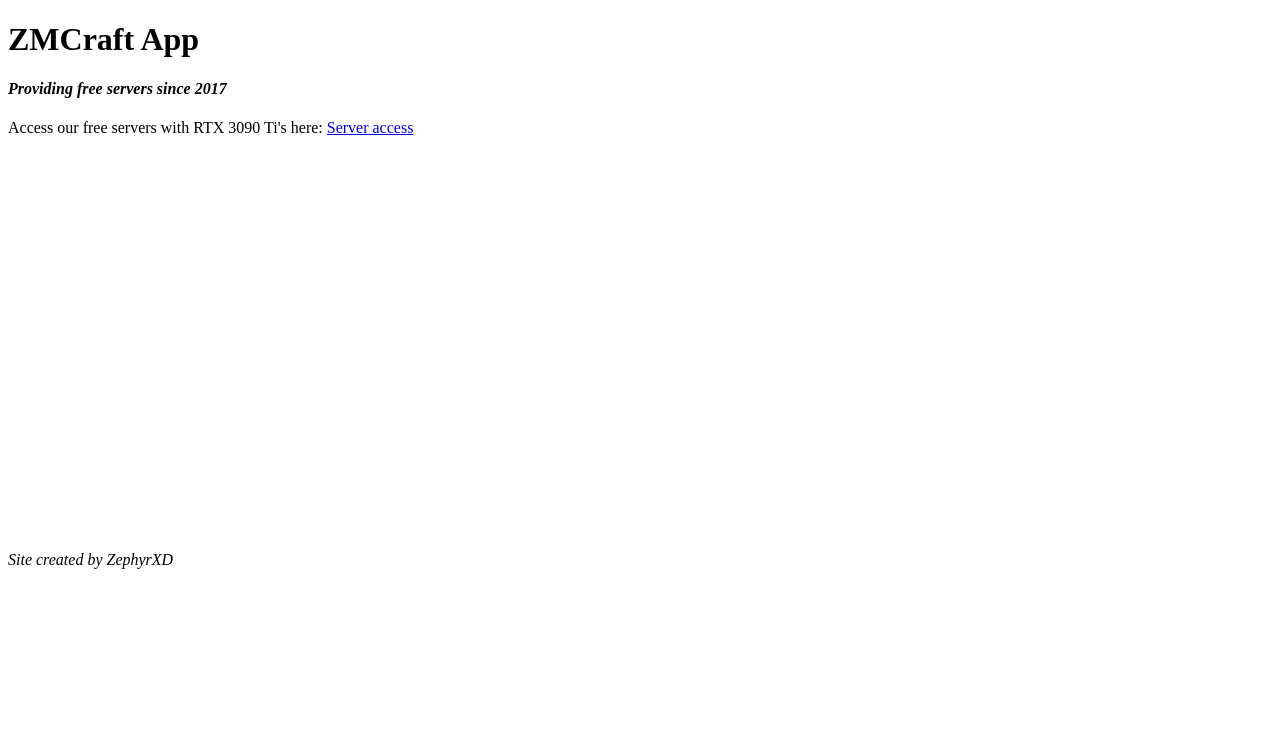
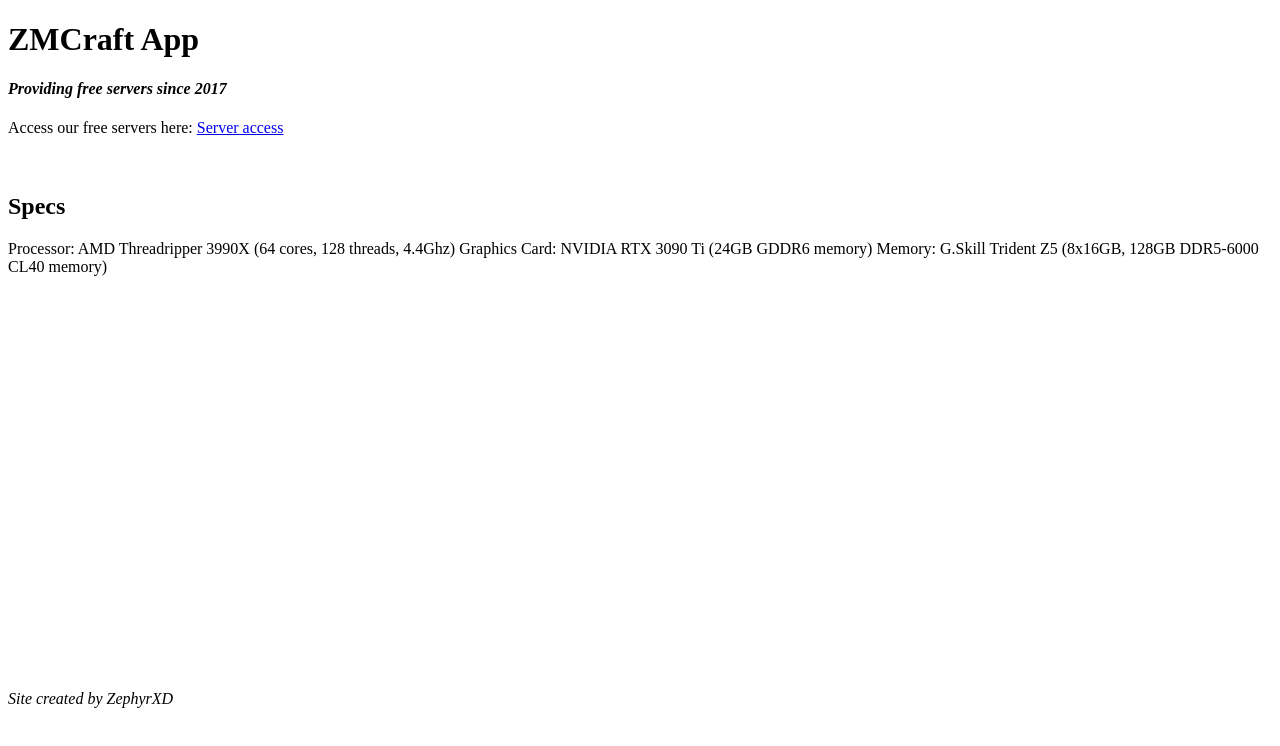
Before and after one commit to zmc-app/zmc-app.github.io, a plain HTML site: page index.html in a window 1280 px wide. Drawn offline with Linux system fonts and the light colour scheme.

Commit message:
Update index.html

```diff
--- a/index.html
+++ b/index.html
@@ -6,7 +6,12 @@
   <body>
     <h1>ZMCraft App</h1>
     <h4><i>Providing free servers since 2017</i></h4>
-    Access our free servers with RTX 3090 Ti's here: <a href="https://tinyurl.com/zmcraft-server-access">Server access</a>
+    Access our free servers here: <a href="https://tinyurl.com/zmcraft-server-access">Server access</a>
+    <br><br><br>
+    <h2>Specs</h2>
+    Processor: AMD Threadripper 3990X (64 cores, 128 threads, 4.4Ghz)
+    Graphics Card: NVIDIA RTX 3090 Ti (24GB GDDR6 memory)
+    Memory: G.Skill Trident Z5 (8x16GB, 128GB DDR5-6000 CL40 memory)
     <br><br><br><br><br><br><br><br><br><br><br><br><br><br><br><br><br><br><br><br><br><br><br><br>
     <i>Site created by ZephyrXD</i>
   </body>
```
